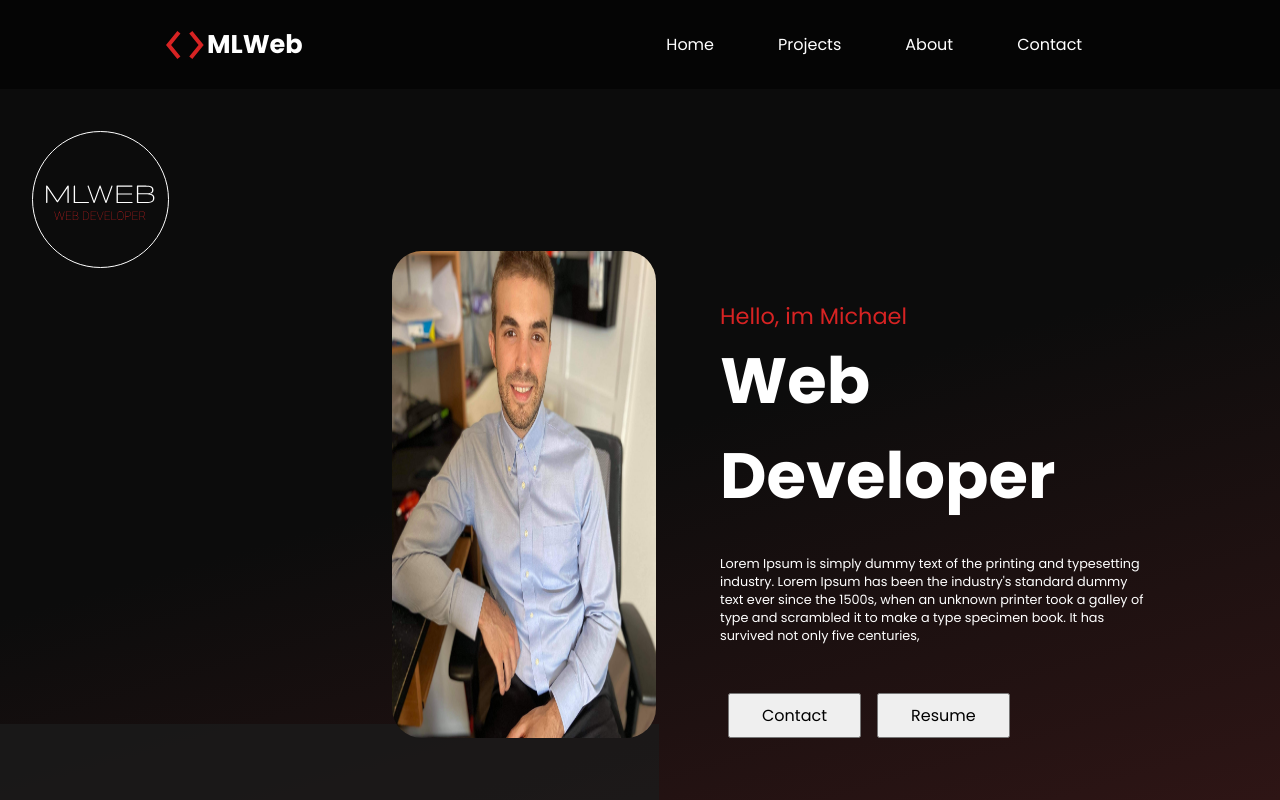
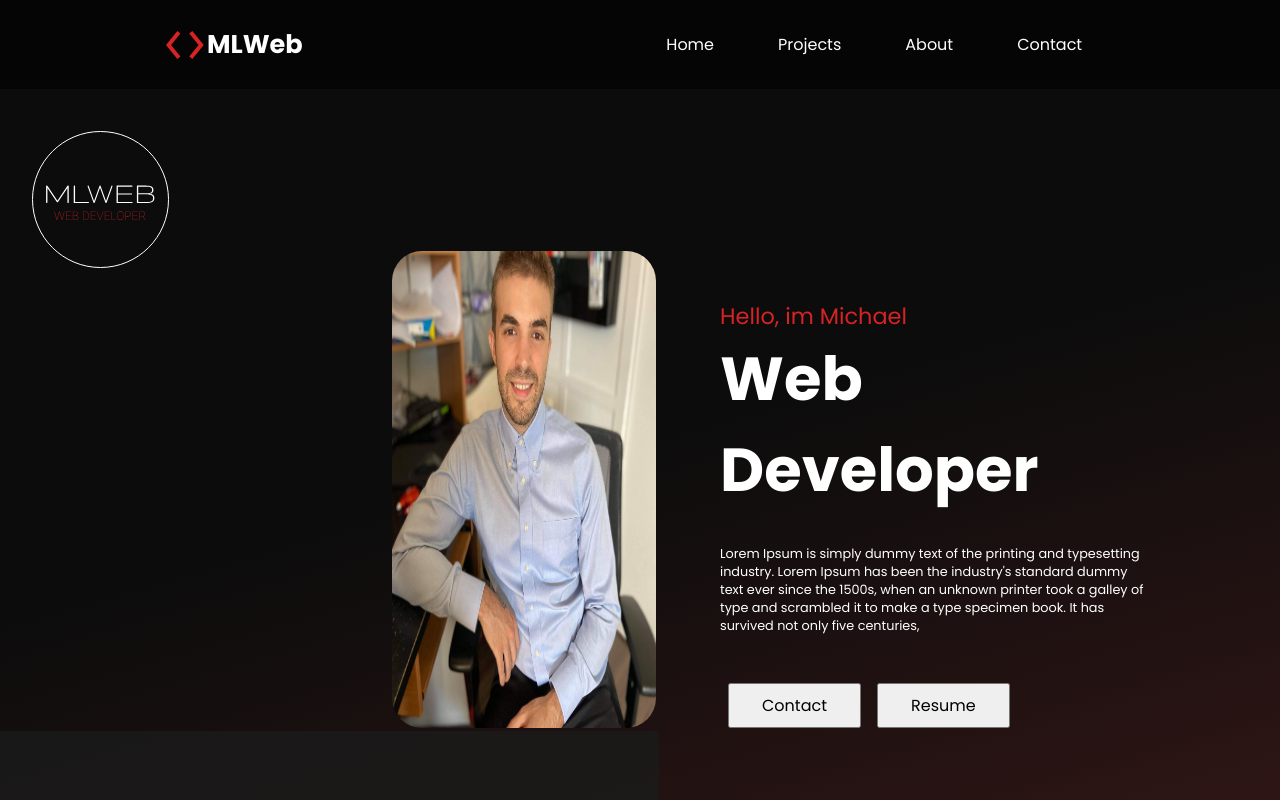
Before and after one commit to mlcoding111/Modern-Portfolio, a React (Create React App) app: page / in a window 1280 px wide. Shown: the top 800 px of the page. Built offline with nearby package versions, Linux system fonts and the light colour scheme.

Commit message:
Reduced font-size of p,h2,h1

```diff
--- a/src/Global.css.js
+++ b/src/Global.css.js
@@ -72,12 +72,12 @@ ul{
 // clamp([value-min], [value-preferred], [value-max]);
 
 h1{
-  font-size: clamp(1.8rem, 8vw, 4rem);
+  font-size: clamp(1.8rem, 8vw, 3.8rem);
   letter-spacing: 20.5%;
 }
 
 h2{
-  font-size: clamp(1.3rem, 3vw, 1.8rem);
+  font-size: clamp(1.3rem, 3vw, 1.6rem);
 }
 
 button{
@@ -85,7 +85,7 @@ button{
 }
 
 p{
-  font-size: clamp(.7rem, 1vw, 1rem);
+  font-size: clamp(.7rem, 1vw, .9rem);
 }
 
 
--- a/src/containers/Header/styles.js
+++ b/src/containers/Header/styles.js
@@ -108,7 +108,7 @@ export const Header = styled.header`
   .skills-display{
     position: relative;
     max-width: 1000px;
-    margin: 3em auto;
+    margin: 4em auto;
     padding: 2em 0;
     display: flex;
     flex-wrap: wrap;
```
